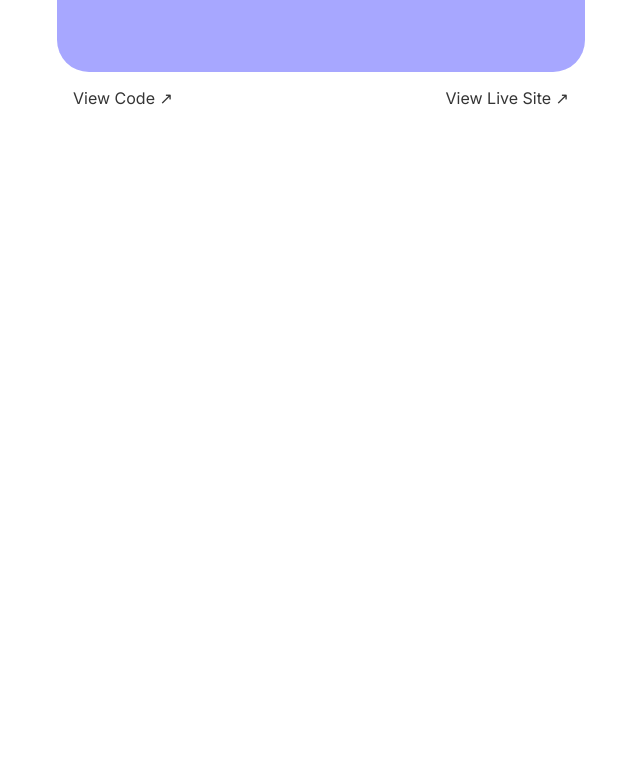
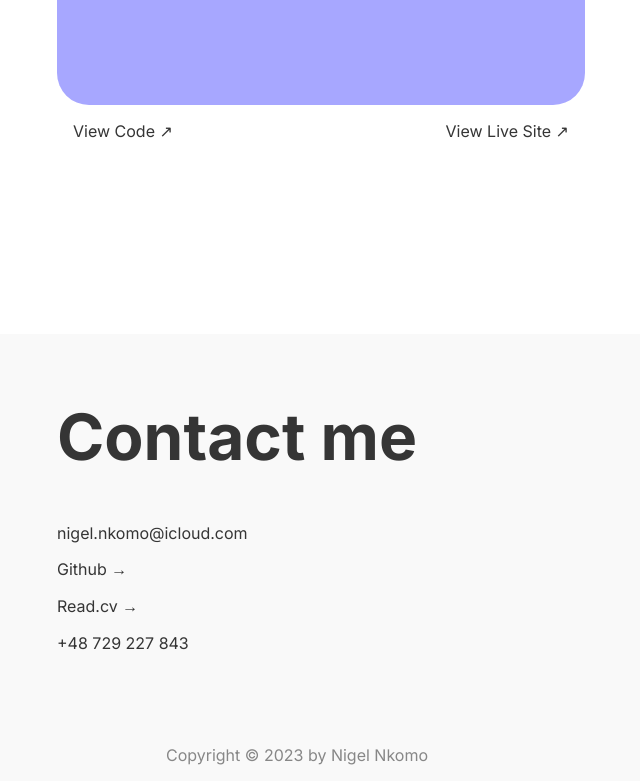
Before and after one commit to Nigel-Nkomo/nigel-nkomo, a React (Create React App) app: page / in a window 1280 px wide. Shown: the part 1513-2294 px from the top of the page, without its empty margins (343-983 px from the left). Before the commit the page ends 1797 px from the top, so only its background shows below. Built offline with nearby package versions, Linux system fonts and the light colour scheme.

Commit message:
add footer section

```diff
--- a/public/styles.css
+++ b/public/styles.css
@@ -1,6 +1,8 @@
 :root {
   --main-color: rgb(167, 167, 255);
   --grey-color: rgb(53, 53, 53);
+  --grey-color-light: rgb(135, 135, 135);
+  --grey-color-xlight: rgb(249, 249, 249);
 }
 
 * {
--- a/src/App.js
+++ b/src/App.js
@@ -1,6 +1,7 @@
 import Nav from "./components/Nav/Nav";
 import Home from "./components/Home/Home";
 import Projects from "./components/Projects/Projects";
+import Footer from "./components/Footer/Footer";
 
 export default function App() {
   return (
@@ -8,6 +9,7 @@ export default function App() {
       <Nav />
       <Home />
       <Projects />
+      <Footer />
     </>
   );
 }
--- /dev/null
+++ b/src/components/Footer/Footer.js
@@ -0,0 +1,20 @@
+import styles from "./Footer.module.css";
+
+export default function Footer() {
+  return (
+    <footer className={styles.footer}>
+      <div className={styles.footerInner}>
+        <h2 className={styles.footerHeading}>Contact me</h2>
+        <div className={styles.footerInfo}>
+          <p>nigel.nkomo@icloud.com</p>
+          <a className={styles.footerBtn}>Github →</a>
+          <a className={styles.footerBtn}>Read.cv →</a>
+          <p>+48 729 227 843</p>
+        </div>
+        <p className={styles.footerCopyright}>
+          Copyright © {new Date().getFullYear()} by Nigel Nkomo
+        </p>
+      </div>
+    </footer>
+  );
+}
--- /dev/null
+++ b/src/components/Footer/Footer.module.css
@@ -0,0 +1,39 @@
+.footer {
+  background-color: var(--grey-color-xlight);
+  padding-top: 4rem;
+  padding-bottom: 7rem;
+  position: relative;
+}
+
+.footerInner {
+  margin: 0 25rem;
+}
+
+.footerHeading {
+  font-size: 4rem;
+  margin-bottom: 3rem;
+}
+
+a {
+  display: block;
+  width: fit-content;
+  border-bottom: 1px solid transparent;
+  cursor: pointer;
+}
+
+a:hover {
+  border-bottom: 1px solid var(--grey-color);
+}
+
+a,
+p {
+  margin-bottom: 1rem;
+}
+
+.footerCopyright {
+  color: var(--grey-color-light);
+  position: absolute;
+  bottom: 0;
+  left: 50%;
+  transform: translateX(-50%);
+}
```
